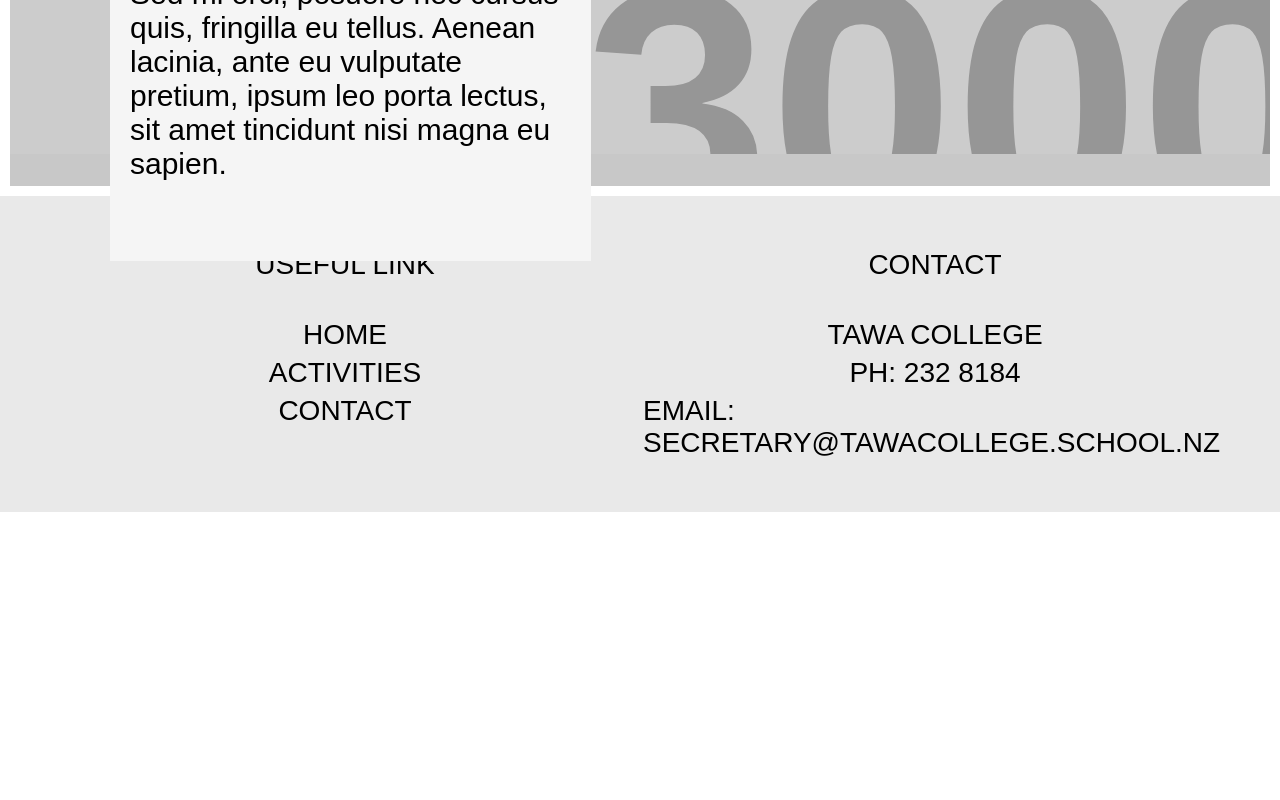
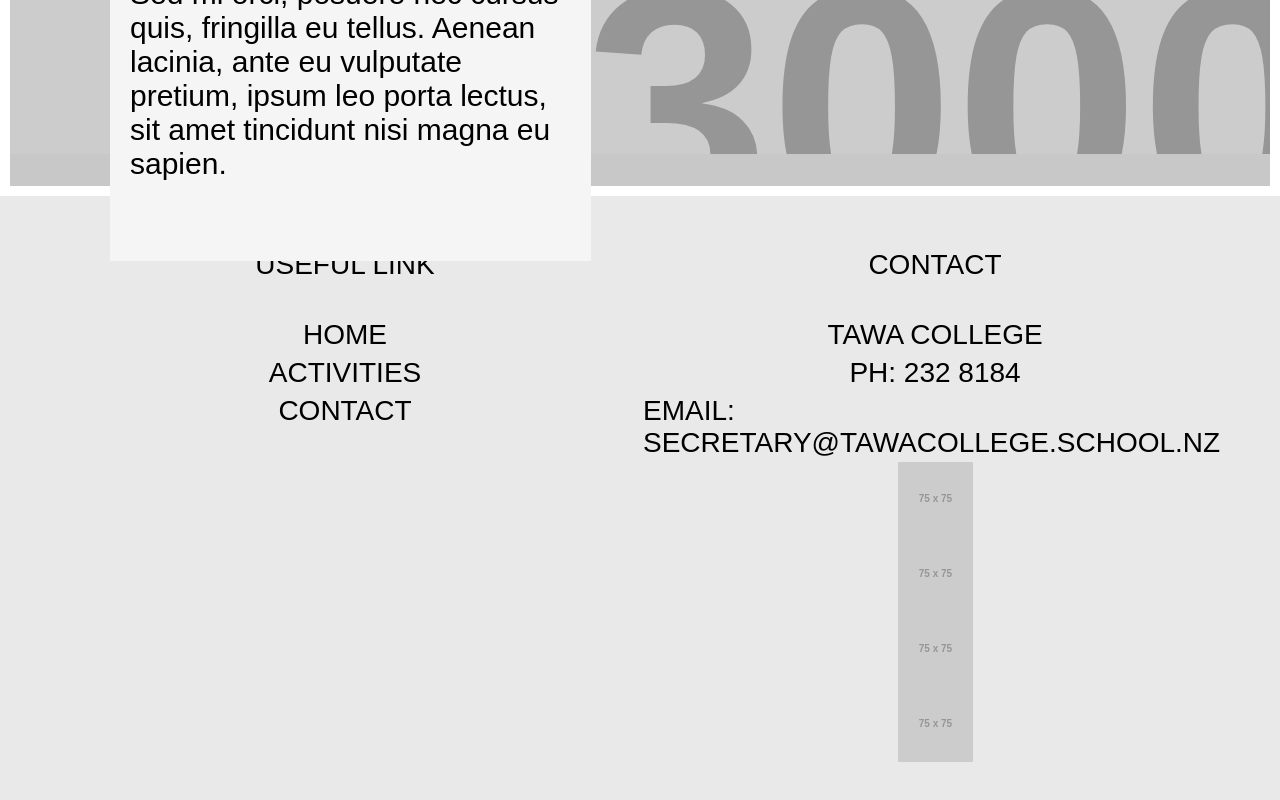
Before and after one commit to Levi-Irvine/2.4-2.8_IterativeBuild_LIrvine, a plain HTML site: page page1.html in a window 1280 px wide. Shown: the part 2312-3112 px from the top of the page. Before the commit the page ends 2895 px from the top, so only its background shows below. Drawn offline with Linux system fonts and the light colour scheme; placeholder pictures from the web are drawn by us.

Commit message:
Update page1.html

```diff
--- a/page1.html
+++ b/page1.html
@@ -77,6 +77,12 @@
         <p>TAWA COLLEGE</p>
         <p>PH: 232 8184</p>
         <p>EMAIL: SECRETARY@TAWACOLLEGE.SCHOOL.NZ</p>
+        <div id="footer-images">
+            <img src="https://placehold.co/75x75">
+            <img src="https://placehold.co/75x75">
+            <img src="https://placehold.co/75x75">
+            <img src="https://placehold.co/75x75">
+        </div>
     </div>
 </div>
 
```
